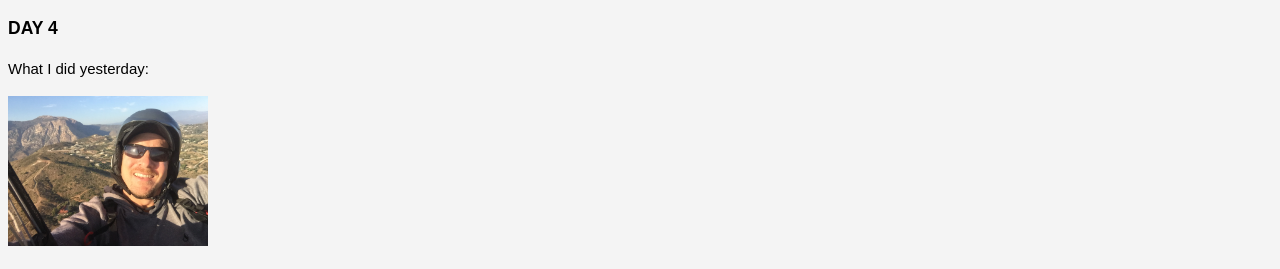
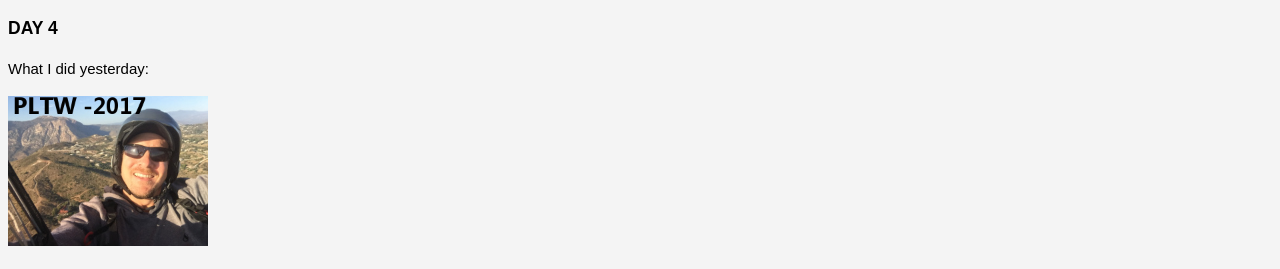
Before and after one commit to allenthoe/allenthoe.github.io, a plain HTML site: page portfolio.html in a window 1280 px wide. Shown: the part 925-1194 px from the top of the page. Drawn offline with Linux system fonts and the light colour scheme.

Commit message:
Paragliding photo added

```diff
--- a/portfolio.html
+++ b/portfolio.html
@@ -36,7 +36,7 @@
     </p>
     <h3> DAY 4 </h3>
     <p>What I did yesterday:</p>
-        <img src="img/allen.blossom.JPG" height="150">
+        <img src="img/allen_blossom.jpg" height="150">
     <a href="https://www.lucidchart.com/invitations/accept/5c345e63-f0cb-4835-ab9b-c07e20ff0aa8" >
     <h4>Python Story Flow Chart:</h4></a>
     <p>
```
Also changed, not shown: img/allen_blossom.jpg (added).
